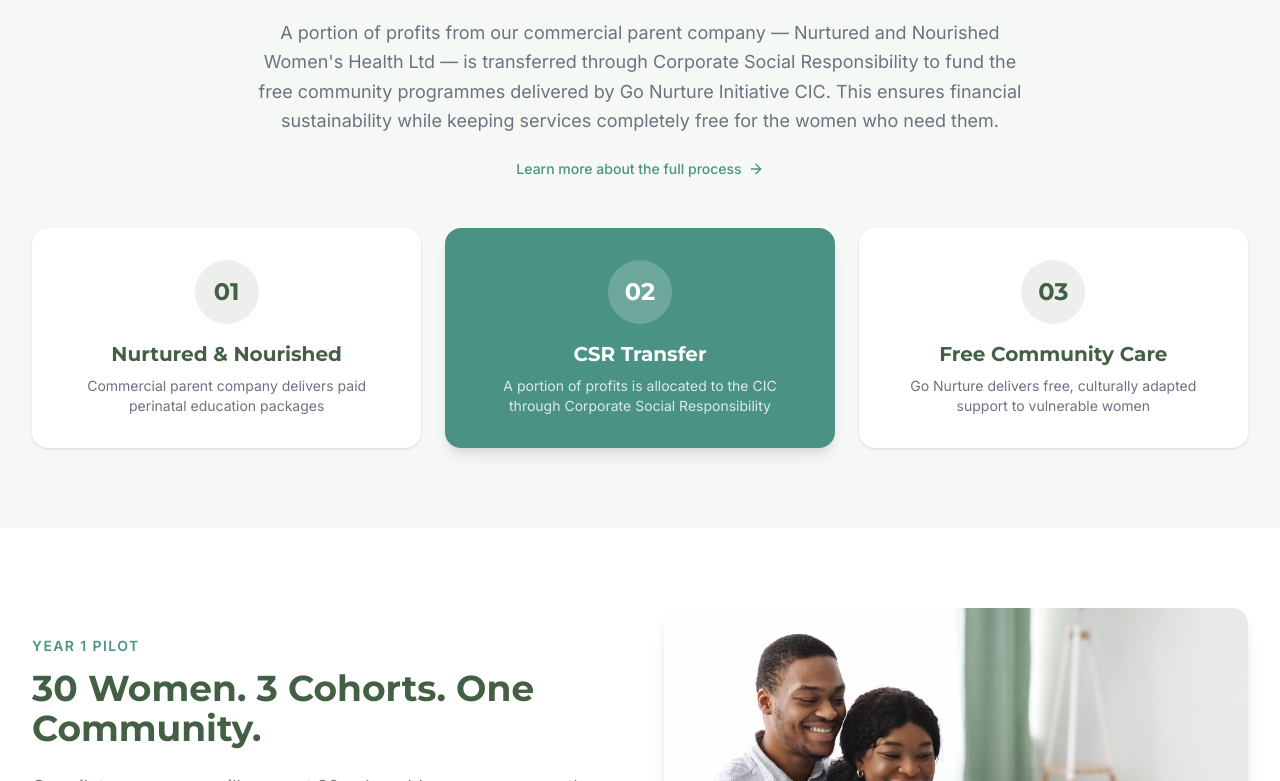
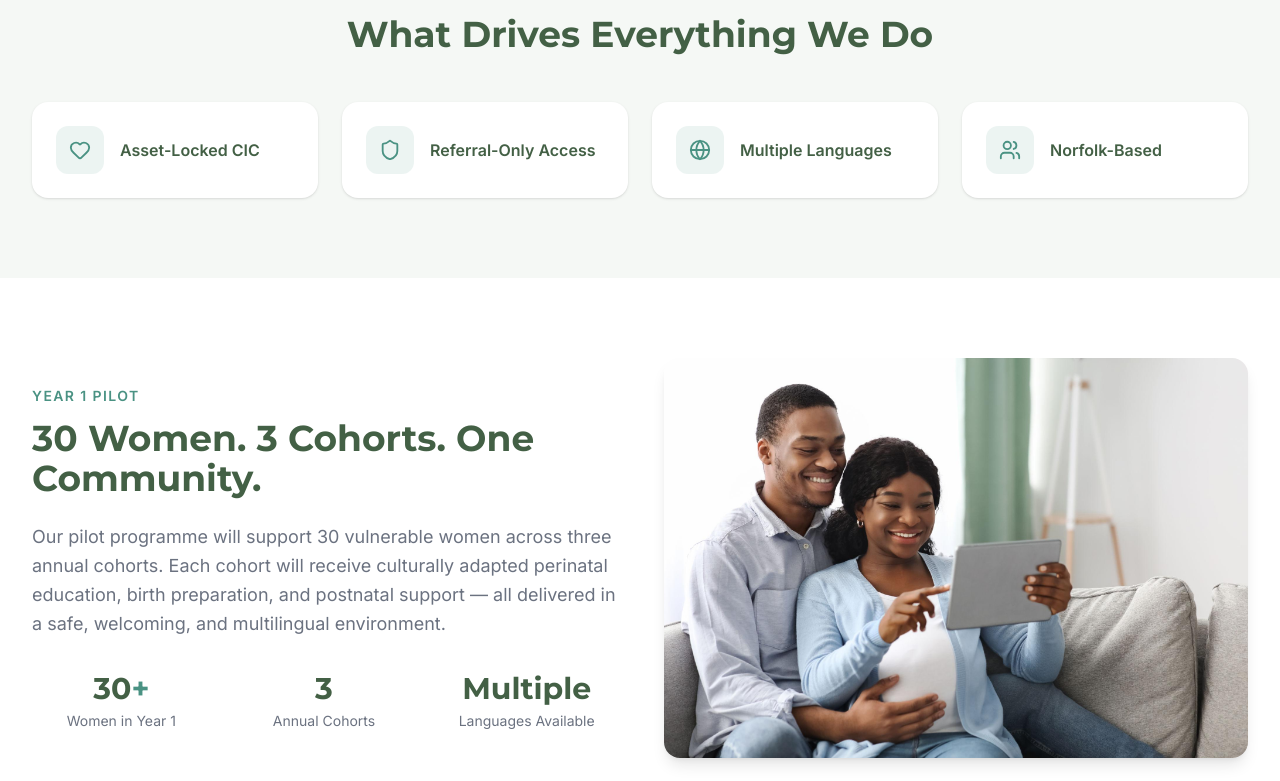
Before and after one commit to DekunleJr/Go-Nurture-Initiative-CIC, a Next.js app in the folder go-nurture-frontend/: page /about in a window 1280 px wide. Shown: the part 1499-2280 px from the top of the page. Built offline with nearby package versions, Linux system fonts and the light colour scheme; no server answers.

Commit message:
made corrections to the about page

```diff
--- a/go-nurture-frontend/src/app/about/page.tsx
+++ b/go-nurture-frontend/src/app/about/page.tsx
@@ -60,7 +60,7 @@
                 {[
                   { icon: <Heart size={22} />, text: "Asset-Locked CIC" },
                   { icon: <Shield size={22} />, text: "Referral-Only Access" },
-                  { icon: <Globe size={22} />, text: "7 Languages" },
+                  { icon: <Globe size={22} />, text: "Multiple Languages" },
                   { icon: <Users size={22} />, text: "Norfolk-Based" },
                 ].map((item) => (
                   <div key={item.text} className="flex items-center gap-3 rounded-xl bg-(--color-bg-sage) p-4">
@@ -76,68 +76,30 @@
         </div>
       </section>
 
-      {/* CSR Bridge Model */}
+      {/* Our Values */}
       <section className="py-20 bg-(--color-bg-sage)">
         <div className="mx-auto max-w-7xl px-4 sm:px-6 lg:px-8">
           <div className="max-w-3xl mx-auto text-center">
             <p className="text-sm font-semibold uppercase tracking-widest text-(--color-accent) mb-3">
-              {t("about.howLabel")}
+              {t("about.valuesLabel")}
             </p>
             <h2 className="font-heading text-3xl font-bold text-(--color-primary) sm:text-4xl mb-6">
-              {t("about.howTitle")}
+              {t("about.valuesTitle")}
             </h2>
-            <p className="text-lg text-(--color-text-muted) leading-relaxed">
-              {t("about.howDesc")}
-            </p>
-            <Link
-              href="/how-it-works"
-              className="mt-6 inline-flex items-center gap-1.5 text-sm font-medium text-(--color-accent) hover:text-(--color-accent-light) transition-colors"
-            >
-              {t("about.howLinkLabel")}
-              <ArrowRight size={16} />
-            </Link>
           </div>
 
-          <div className="mt-12 grid gap-6 sm:grid-cols-3">
+          <div className="mt-12 grid gap-6 sm:grid-cols-2 lg:grid-cols-4">
             {[
-              {
-                step: "01",
-                title: t("about.step1Title"),
-                desc: t("about.step1Desc"),
-              },
-              {
-                step: "02",
-                title: t("about.step2Title"),
-                desc: t("about.step2Desc"),
-                highlight: true,
-              },
-              {
-                step: "03",
-                title: t("about.step3Title"),
-                desc: t("about.step3Desc"),
-              },
+              { icon: <Heart size={22} />, text: t("about.value1") },
+              { icon: <Shield size={22} />, text: t("about.value2") },
+              { icon: <Globe size={22} />, text: t("about.value3") },
+              { icon: <Users size={22} />, text: t("about.value4") },
             ].map((item) => (
-              <div
-                key={item.step}
-                className={`rounded-2xl p-8 text-center transition-all ${
-                  item.highlight
-                    ? "bg-(--color-accent) text-white shadow-lg shadow-(--color-accent)/30"
-                    : "bg-white shadow-sm"
-                }`}
-              >
-                <div className={`mx-auto mb-4 flex h-16 w-16 items-center justify-center rounded-full text-2xl font-bold font-heading ${
-                  item.highlight ? "bg-white/20 text-white" : "bg-(--color-primary)/10 text-(--color-primary)"
-                }`}>
-                  {item.step}
+              <div key={item.text} className="flex items-center gap-4 rounded-2xl bg-white p-6 shadow-sm">
+                <div className="flex h-12 w-12 shrink-0 items-center justify-center rounded-xl bg-(--color-accent)/10 text-(--color-accent)">
+                  {item.icon}
                 </div>
-                <h3 className={`font-heading text-xl font-bold mb-2 ${
-                  item.highlight ? "text-white" : "text-(--color-primary)"
-                }`}>
-                  {item.title}
-                </h3>
-                <p className={`text-sm ${item.highlight ? "text-white/80" : "text-(--color-text-muted)"}`}>
-                  {item.desc}
-                </p>
+                <span className="text-base font-semibold text-(--color-primary)">{item.text}</span>
               </div>
             ))}
           </div>
--- a/go-nurture-frontend/src/lib/translations/en.json
+++ b/go-nurture-frontend/src/lib/translations/en.json
@@ -75,8 +75,8 @@
     "pageSubtitle": "Our Story & Mission",
     "introLabel": "Who We Are",
     "introTitle": "A Community Interest Company Dedicated",
-    "introTitleHighlight": "to Every Mother",
-    "introDesc": "Go Nurture Initiative CIC is an asset-locked Community Interest Company (CIC) and the social impact arm of Nurtured & Nourished Women's Health Ltd. We deliver free, referral-led, culturally adapted perinatal education and community support to vulnerable, Minority Ethnic, migrant, refugee, and displaced women across Norfolk.",
+    "introTitleHighlight": "to BAME and displaced women",
+    "introDesc": "Go Nurture Initiative CIC is an asset-locked Community Interest Company (CIC) and the social impact arm of Nurtured & Nourished Women's Health Ltd. We deliver free, referral-led, culturally adapted perinatal education, infant feeding and community support to Black, Asian, Minority Ethnic, and displaced women across Norfolk.",
     "missionLabel": "Our Mission",
     "missionTitle": "Why We Exist",
     "missionDesc": "Every mother deserves access to high-quality perinatal support, regardless of her background, immigration status, or financial situation. We exist to bridge the gap between traditional maternity services and the women who are too often left behind.",
@@ -96,9 +96,16 @@
     "stat2Value": "3",
     "stat2Suffix": "",
     "stat2Label": "Annual Cohorts",
-    "stat3Value": "7",
+    "stat3Value": "Multiple",
     "stat3Suffix": "",
     "stat3Label": "Languages Available",
+    "valuesLabel": "Our Values",
+    "valuesTitle": "What Drives Everything We Do",
+    "valuesTitleHighlight": "",
+    "value1": "Asset-Locked CIC",
+    "value2": "Referral-Only Access",
+    "value3": "Multiple Languages",
+    "value4": "Norfolk-Based",
     "howLinkLabel": "Learn more about the full process",
     "step1Title": "Nurtured & Nourished",
     "step1Desc": "Commercial parent company delivers paid perinatal education packages",
--- a/go-nurture-frontend/src/lib/translations/ku.json
+++ b/go-nurture-frontend/src/lib/translations/ku.json
@@ -75,8 +75,8 @@
     "pageSubtitle": "Çîroka me û mîsyona me",
     "introLabel": "Em kî ne",
     "introTitle": "Şirketek berjewendiya civakê ya",
-    "introTitleHighlight": "ji bo her dayikê",
-    "introDesc": "Go Nurture Initiative CIC şirketek berjewendiya civakê ye ku perwerdehiya belaş pêşkêşî jinên xeternak li Norfolk dike.",
+    "introTitleHighlight": "ji bo jinên BAME û jinebermayî",
+    "introDesc": "Go Nurture Initiative CIC şirketek berjewendiya civakê ye li Norfolk ku perwerdehiya belaş a perinatal, piştgiriya xwarina pitikan û piştgiriya civakî pêşkêşî jinên reş, Asyayî, kêmneteweyî û jinebermayî dike.",
     "missionLabel": "Mîsyona me",
     "missionTitle": "Çima em hene",
     "missionDesc": "Her dayikek heq dike piştgiriya kalîteya bilind, bêyî paşxana wê.",
@@ -96,9 +96,16 @@
     "stat2Value": "3",
     "stat2Suffix": "",
     "stat2Label": "Komên salane",
-    "stat3Value": "7",
+    "stat3Value": "Pirjimar",
     "stat3Suffix": "",
     "stat3Label": "Zimanên berdest",
+    "valuesLabel": "Nîrçên Me",
+    "valuesTitle": "Tiştên Her Şeyê Me Navdar Dikin",
+    "valuesTitleHighlight": "",
+    "value1": "Asset-Locked CIC",
+    "value2": "Tenê bi Şandina Hevkar",
+    "value3": "Pirziman",
+    "value4": "Di Norfolkê de",
     "howLinkLabel": "Zêdetirî prosa tam bê zana",
     "step1Title": "Nurtured & Nourished",
     "step1Desc": "Şirketa çavkanî ya ticaretî pakêtên perwerdehiya dayikê ya bilingual pêşkêş dike",
--- a/go-nurture-frontend/src/lib/translations/so.json
+++ b/go-nurture-frontend/src/lib/translations/so.json
@@ -75,8 +75,8 @@
     "pageSubtitle": "Sheekadayada iyo Himiladeena",
     "introLabel": "Yaan nahay",
     "introTitle": "Shirkad Manfacda Bulshada oo U Hagaagtay",
-    "introTitleHighlight": "Hooyo Kasta",
-    "introDesc": "Go Nurture Initiative CIC waa shirkad manfacda bulshada oo bixisa waxbarasho bilaash ah, taageero bulsho oo ku habaysan dhaqanka dumarka nugul ee Norfolk.",
+    "introTitleHighlight": "Haweenka BAME iyo kuwa barakacay",
+    "introDesc": "Go Nurture Initiative CIC waa shirkad manfacda bulshada oo ah mid ku taal Norfolk oo bixisa taageero bilaash ah oo dhalmada ku saabsan iyo taageerada quudinta dhallaanka haweenka madowga ah, Aasiyaanka ah, beelaha laga tirada badan yahay iyo haweenka barakacay.",
     "missionLabel": "Himiladeena",
     "missionTitle": "Sababta Aan U Jirno",
     "missionDesc": "Hooyo kastaa waxay xaq u leedahay taageero tayo sare leh, iyadoon loo eegin asalkeeda ama xaaladeeda maaliyadeed.",
@@ -96,9 +96,16 @@
     "stat2Value": "3",
     "stat2Suffix": "",
     "stat2Label": "Kooxo Sanadle ah",
-    "stat3Value": "7",
+    "stat3Value": "Badan",
     "stat3Suffix": "",
     "stat3Label": "Luuqado Diyaar ah",
+    "valuesLabel": "Qiyamkaaga",
+    "valuesTitle": "Waxa Ruxa Wax Kasta Oo Aynu Sameyno",
+    "valuesTitleHighlight": "",
+    "value1": "CIC-ga La Xidhay",
+    "value2": "Gudbinta Kaliya",
+    "value3": "Luqado Badan",
+    "value4": "Ku Salaysan Norfolk",
     "howLinkLabel": "Akhtar wax badan oo ku saabsan barnaamijka buuxa",
     "step1Title": "Nurtured & Nourished",
     "step1Desc": "Shirkadda hooyada ee ganacsigu waxay bixisaa xirmooyinka waxbarashada dhalmada",
--- a/go-nurture-frontend/src/lib/translations/ti.json
+++ b/go-nurture-frontend/src/lib/translations/ti.json
@@ -75,8 +75,8 @@
     "pageSubtitle": "ዛንታናን ተልእኮናን",
     "introLabel": "ንሕና መን ኢና",
     "introTitle": "ኩባንያ ጥቕሚ ማሕበረሰብ ን",
-    "introTitleHighlight": "ነፍሲ ወከፍ ኣደ",
-    "introDesc": "Go Nurture Initiative CIC ንድኻማት ኣንስቲ ኣብ ኖርፎልክ ነጻ ትምህርቲ ዝህብ ኩባንያ እዩ።",
+    "introTitleHighlight": "ንBAME ኣባላት ኣባላት ውሑዳት ጎሳታትን ተፈናቃልቲ ኣንስቲን",
+    "introDesc": "Go Nurture Initiative CIC ኣብ ኖርፎልክ ዝርከብ ኩባንያ ጥቕሚ ማሕበረሰብ እዩ — ነጻ ትምህርቲ ቅድመ ልደትን ደገፍ ምግቢ ህጻናትን ንጸሊማት፣ ኣስያውያን፣ ኣባላት ውሑዳት ጎሳታትን ተፈናቃልቲ ኣንስቲን ይህብ።",
     "missionLabel": "ተልእኮና",
     "missionTitle": "ስለምንታይ ኢና ዘለና",
     "missionDesc": "ነፍሲ ወከፍ ኣደ ብዘይ ቅድመ ሁኔታ ደገፍ ትግበር።",
@@ -96,9 +96,16 @@
     "stat2Value": "3",
     "stat2Suffix": "",
     "stat2Label": "ዓመታዊ ቡድናት",
-    "stat3Value": "7",
+    "stat3Value": "ብዙሓት",
     "stat3Suffix": "",
     "stat3Label": "ዝርከባ ቋንቋታት",
+    "valuesLabel": "እማንችና",
+    "valuesTitle": "እቲ ኩሉ እንሰርሕ ዘለና ዘድሊ",
+    "valuesTitleHighlight": "",
+    "value1": "Asset-Locked CIC",
+    "value2": "ብምምላስ ጥራይ",
+    "value3": "ብዙሕ ቋንቋታት",
+    "value4": "ኣብ ኖርፎልክ",
     "howLinkLabel": "ብዛዕባ ምሉእ ሂደት ዝያዳ እሞክር",
     "step1Title": "Nurtured & Nourished",
     "step1Desc": "ንግዳዊ ኣደ ኩባንያ ክፍላት ትምህርቲ ኣደነት ይህብ",
```
Also changed, not shown: go-nurture-frontend/src/lib/translations/ar.json (+10 -3 lines), go-nurture-frontend/src/lib/translations/fa.json (+10 -3 lines), go-nurture-frontend/src/lib/translations/uk.json (+10 -3 lines).
